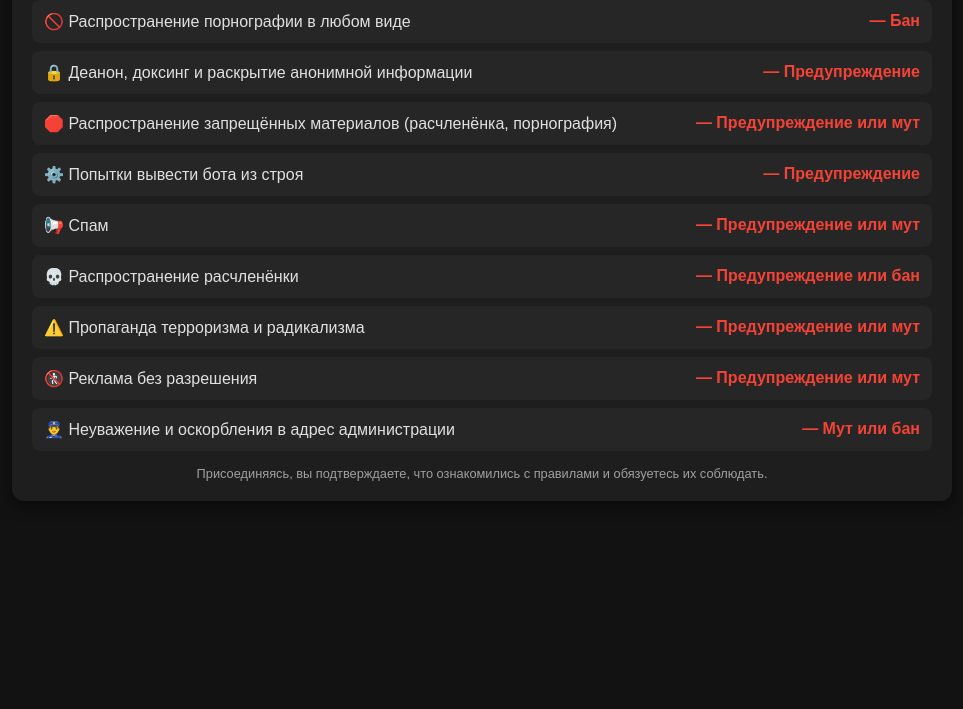
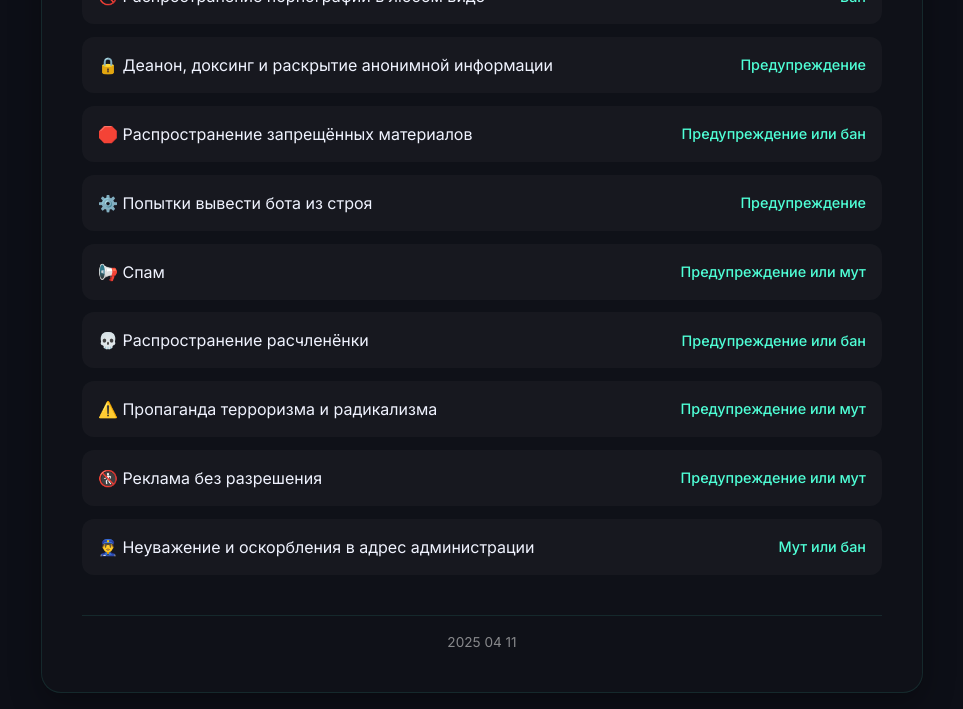
Before and after one commit to Demkys/rules, a plain HTML site: page index.html in a window 1280 px wide. Shown: the part 197-906 px from the top of the page, without its empty margins (158-1121 px from the left). Before the commit the page ends 800 px from the top, so only its background shows below. Drawn offline with Linux system fonts and the light colour scheme.

Commit message:
Update index.html

```diff
--- a/index.html
+++ b/index.html
@@ -3,83 +3,158 @@
 <head>
   <meta charset="UTF-8">
   <meta name="viewport" content="width=device-width, initial-scale=1.0">
-    <title>Правила сообщества</title>
-    <link rel="icon" href="tjzju9hk.png" type="image/png">
+  <title>Правила сообщества | 2025</title>
+  <link rel="stylesheet" href="https://fonts.googleapis.com/css2?family=Inter:wght@400;500;600&display=swap">
   <style>
-        body {
-            font-family: 'Arial', sans-serif;
-            background-color: #121212;
-            color: #e0e0e0;
-            margin: 0;
-            padding: 20px;
-            display: flex;
-            justify-content: center;
-            align-items: center;
-            min-height: 100vh;
-            box-sizing: border-box;
+    :root {
+      --neon: #4fffd7;
+      --bg: #0d0f17;
     }
 
-        .rules-container {
-            width: 100%;
-            max-width: 900px;
-            background: #1e1e1e;
-            border-radius: 12px;
-            padding: 20px;
-            box-shadow: 0 5px 15px rgba(0, 0, 0, 0.5);
+    * {
+      user-select: none;
+      -webkit-user-select: none;
+      -moz-user-select: none;
+    }
+
+    body {
+      font-family: 'Inter', sans-serif;
+      background: var(--bg);
+      color: #f0f3ff;
+      line-height: 1.5;
+      margin: 0;
+      min-height: 100vh;
+      display: grid;
+      place-items: center;
+      padding: 1rem;
+    }
+
+    .protocol {
+      width: min(100%, 800px);
+      background: rgba(16, 18, 25, 0.95);
+      backdrop-filter: blur(16px);
+      border: 1px solid rgba(79, 255, 215, 0.1);
+      border-radius: 20px;
+      padding: 2.5rem;
+      box-shadow: 0 12px 32px rgba(0, 0, 0, 0.3);
+    }
+
+    h1 {
+      font-weight: 600;
+      font-size: 2.2rem;
+      color: var(--neon);
+      margin-bottom: 2rem;
+      letter-spacing: -0.02em;
       text-align: center;
     }
 
-        h1 {
-            color: #FF9800;
-            font-size: 2rem;
-            margin-bottom: 15px;
-        }
-
-        ul {
-            list-style: none;
-            padding: 0;
-            margin: 0;
-        }
-
-        li {
-            background: #262626;
-            padding: 12px;
-            margin: 8px 0;
-            border-radius: 8px;
-            font-size: 1rem;
+    .rule-item {
       display: flex;
       justify-content: space-between;
       align-items: center;
-            flex-wrap: wrap;
+      padding: 1rem;
+      margin: 0.8rem 0;
+      background: rgba(255, 255, 255, 0.03);
+      border-radius: 12px;
+      transition: transform 0.2s, box-shadow 0.2s;
+    }
+
+    .rule-item:hover {
+      transform: translateX(8px);
+      box-shadow: 0 4px 16px rgba(79, 255, 215, 0.1);
     }
 
     .penalty {
-            color: #f44336;
-            font-weight: bold;
+      font-weight: 500;
+      color: var(--neon);
+      font-size: 0.9em;
+      margin-left: 1.5rem;
+      white-space: nowrap;
     }
 
     footer {
-            margin-top: 15px;
-            font-size: 0.8rem;
-            color: #a0a0a0;
+      margin-top: 2.5rem;
+      font-size: 0.85rem;
+      color: rgba(255, 255, 255, 0.5);
+      text-align: center;
+      border-top: 1px solid rgba(79, 255, 215, 0.1);
+      padding-top: 1rem;
+    }
+
+    @media (max-width: 640px) {
+      .protocol {
+        padding: 1.5rem;
+      }
+
+      h1 {
+        font-size: 1.8rem;
+      }
+
+      .rule-item {
+        flex-direction: column;
+        align-items: flex-start;
+        gap: 0.5rem;
+      }
+
+      .penalty {
+        margin-left: 0;
+      }
     }
   </style>
+  <script>
+    document.addEventListener('contextmenu', event => event.preventDefault());
+  </script>
 </head>
 <body>
-    <div class="rules-container">
-        <h1>📜 Правила сообщества</h1>
-        <ul>
-            <li>🚫 Распространение порнографии в любом виде <span class="penalty">— Бан</span></li>
-            <li>🔒 Деанон, доксинг и раскрытие анонимной информации <span class="penalty">— Предупреждение</span></li>
-            <li>🛑 Распространение запрещённых материалов (расчленёнка, порнография) <span class="penalty">— Предупреждение или мут</span></li>
-            <li>⚙️ Попытки вывести бота из строя <span class="penalty">— Предупреждение</span></li>
-            <li>📢 Спам <span class="penalty">— Предупреждение или мут</span></li>
-            <li>💀 Распространение расчленёнки <span class="penalty">— Предупреждение или бан</span></li>
-            <li>⚠️ Пропаганда терроризма и радикализма <span class="penalty">— Предупреждение или мут</span></li>
-            <li>🚷 Реклама без разрешения <span class="penalty">— Предупреждение или мут</span></li>
-            <li>👮‍♂️ Неуважение и оскорбления в адрес администрации <span class="penalty">— Мут или бан</span></li>
-        </ul>
-        <footer>Присоединяясь, вы подтверждаете, что ознакомились с правилами и обязуетесь их соблюдать.</footer>
+  <div class="protocol">
+    <h1>Правила сообщества</h1>
+
+    <div class="rule-item">
+      <span>🚫 Распространение порнографии в любом виде</span>
+      <span class="penalty">Бан</span>
+    </div>
+
+    <div class="rule-item">
+      <span>🔒 Деанон, доксинг и раскрытие анонимной информации</span>
+      <span class="penalty">Предупреждение</span>
+    </div>
+
+    <div class="rule-item">
+      <span>🛑 Распространение запрещённых материалов</span>
+      <span class="penalty">Предупреждение или бан</span>
+    </div>
+
+    <div class="rule-item">
+      <span>⚙️ Попытки вывести бота из строя</span>
+      <span class="penalty">Предупреждение</span>
+    </div>
+
+    <div class="rule-item">
+      <span>📢 Спам</span>
+      <span class="penalty">Предупреждение или мут</span>
+    </div>
+
+    <div class="rule-item">
+      <span>💀 Распространение расчленёнки</span>
+      <span class="penalty">Предупреждение или бан</span>
+    </div>
+
+    <div class="rule-item">
+      <span>⚠️ Пропаганда терроризма и радикализма</span>
+      <span class="penalty">Предупреждение или мут</span>
+    </div>
+
+    <div class="rule-item">
+      <span>🚷 Реклама без разрешения</span>
+      <span class="penalty">Предупреждение или мут</span>
+    </div>
+
+    <div class="rule-item">
+      <span>👮‍♂️ Неуважение и оскорбления в адрес администрации</span>
+      <span class="penalty">Мут или бан</span>
+    </div>
+
+    <footer>2025 04 11</footer>
   </div>
 </body>
 </html>
```
Lines whose indentation alone changed are shown as unchanged.
